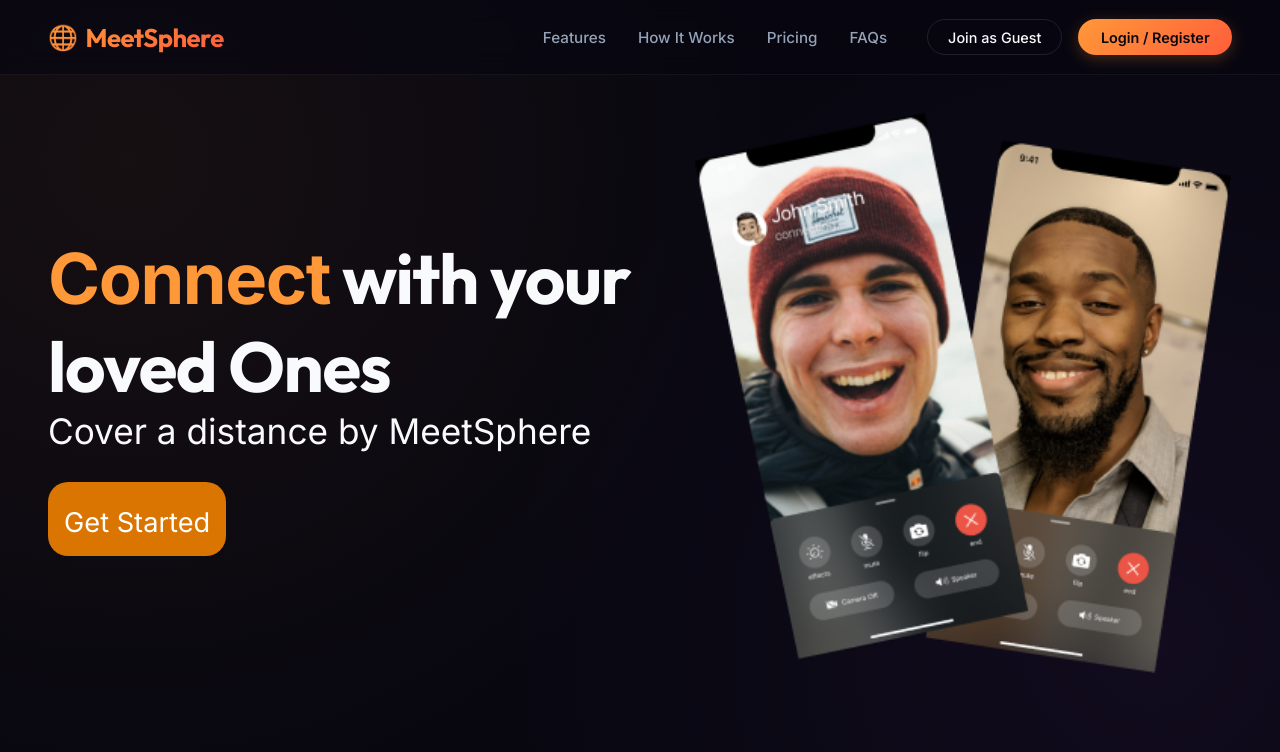
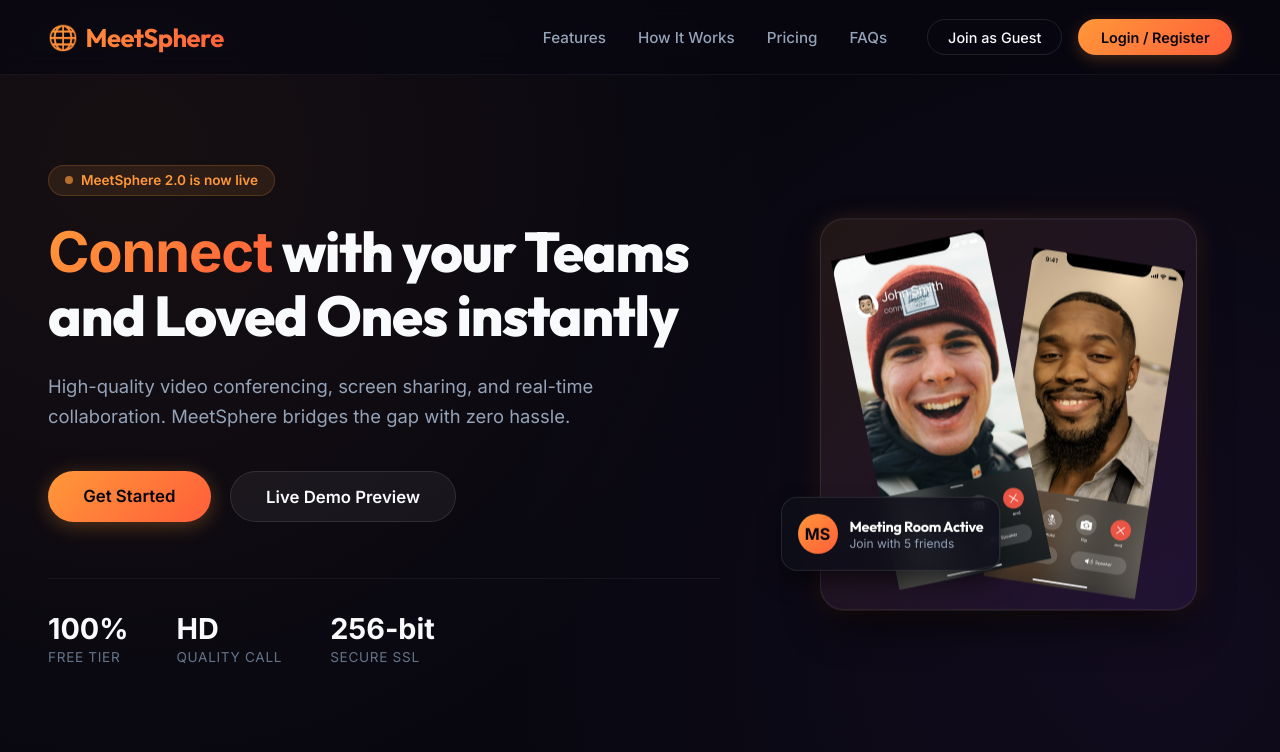
Before and after one commit to mainuddinkhudavand/MeetSphere, a React (Create React App) app in the folder frontend/: page / in a window 1280 px wide. Shown: the top 752 px of the page. Built offline with nearby package versions, Linux system fonts and the light colour scheme.

Commit message:
style: create premium Hero Section with dynamic typography and animated gradients

```diff
--- a/frontend/src/App.css
+++ b/frontend/src/App.css
@@ -110,36 +110,193 @@
   box-shadow: 0 6px 20px rgba(255, 152, 57, 0.4);
 }
 
-/* Old landing main container - to be replaced next */
-.landingMainContainer {
+/* Hero Section Styling */
+.heroSection {
   display: flex;
   justify-content: space-between;
-  padding-inline: 3rem;
-  height: 80vh;
   align-items: center;
+  padding: 5rem 3rem;
+  min-height: 85vh;
+  gap: 4rem;
+  position: relative;
 }
 
-.landingMainContainer>div:nth-child(1) {
-  font-size: 2.2rem;
+.heroLeft {
+  flex: 1.2;
+  display: flex;
+  flex-direction: column;
+  gap: 1.5rem;
+  z-index: 10;
 }
 
-.landingMainContainer>div:nth-child(1) div[role='button'] {
-  background: #D97500;
+.heroBadge {
   width: fit-content;
-  padding: 1rem;
-  border-radius: 20px;
-  margin-top: 1.9rem;
+  background: rgba(255, 152, 57, 0.1);
+  border: 1px solid rgba(255, 152, 57, 0.2);
+  color: var(--primary);
+  padding: 0.4rem 1rem;
+  border-radius: 50px;
+  font-size: 0.85rem;
+  font-weight: 600;
+  display: flex;
+  align-items: center;
+  gap: 0.5rem;
 }
 
-.landingMainContainer>div:nth-child(1) div[role='button'] a {
-  text-decoration: none;
-  color: white;
-  font-size: 1.7rem;
+.heroBadge .pulseDot {
+  width: 8px;
+  height: 8px;
+  background-color: var(--primary);
+  border-radius: 50%;
+  animation: pulse-glow 2s infinite;
 }
 
-.landingMainContainer>div:nth-child(2) img {
-  height: 70vh;
-  width: auto;
+.heroLeft h1 {
+  font-size: 3.5rem;
+  line-height: 1.15;
+  font-weight: 800;
+  margin: 0;
+}
+
+.heroLeft p {
+  font-size: 1.15rem;
+  color: var(--text-muted);
+  line-height: 1.6;
+  max-width: 550px;
+}
+
+.heroButtons {
+  display: flex;
+  gap: 1.2rem;
+  margin-top: 1rem;
+}
+
+.btn-hero-primary {
+  color: #080710;
+  background: var(--primary-gradient);
+  border: none;
+  padding: 0.9rem 2.2rem;
+  border-radius: 50px;
+  font-size: 1.05rem;
+  font-weight: 600;
+  cursor: pointer;
+  box-shadow: 0 4px 20px rgba(255, 152, 57, 0.3);
+  transition: all 0.3s ease;
+  text-decoration: none;
+  display: inline-block;
+  text-align: center;
+}
+
+.btn-hero-primary:hover {
+  transform: translateY(-3px);
+  box-shadow: 0 8px 25px rgba(255, 152, 57, 0.5);
+}
+
+.btn-hero-secondary {
+  color: var(--text-main);
+  background: rgba(255, 255, 255, 0.05);
+  border: 1px solid rgba(255, 255, 255, 0.1);
+  padding: 0.9rem 2.2rem;
+  border-radius: 50px;
+  font-size: 1.05rem;
+  font-weight: 600;
+  cursor: pointer;
+  transition: all 0.3s ease;
+  text-decoration: none;
+  display: inline-block;
+  text-align: center;
+}
+
+.btn-hero-secondary:hover {
+  background: rgba(255, 255, 255, 0.1);
+  border-color: rgba(255, 255, 255, 0.3);
+  transform: translateY(-3px);
+}
+
+.heroStats {
+  display: flex;
+  gap: 3rem;
+  margin-top: 2rem;
+  border-top: 1px solid rgba(255, 255, 255, 0.05);
+  padding-top: 2rem;
+}
+
+.statItem {
+  display: flex;
+  flex-direction: column;
+}
+
+.statValue {
+  font-size: 1.8rem;
+  font-weight: 700;
+  color: var(--text-main);
+}
+
+.statLabel {
+  font-size: 0.85rem;
+  color: var(--text-dim);
+  text-transform: uppercase;
+  letter-spacing: 0.05em;
+  margin-top: 0.2rem;
+}
+
+.heroRight {
+  flex: 0.8;
+  position: relative;
+  display: flex;
+  justify-content: center;
+  align-items: center;
+  z-index: 10;
+}
+
+.heroImageWrapper {
+  position: relative;
+  background: linear-gradient(135deg, rgba(255, 152, 57, 0.1) 0%, rgba(168, 85, 247, 0.1) 100%);
+  padding: 10px;
+  border-radius: 24px;
+  box-shadow: var(--shadow-lg), var(--shadow-glow);
+  border: 1px solid rgba(255, 255, 255, 0.1);
+  transition: transform 0.5s ease;
+}
+
+.heroImageWrapper:hover {
+  transform: rotate(-1deg) scale(1.02);
+}
+
+.heroRight img {
+  max-width: 100%;
+  height: auto;
+  border-radius: 16px;
+  display: block;
+}
+
+.heroFloatingCard {
+  position: absolute;
+  bottom: 30px;
+  left: -40px;
+  background: rgba(15, 15, 25, 0.85);
+  backdrop-filter: blur(12px);
+  -webkit-backdrop-filter: blur(12px);
+  border: 1px solid rgba(255, 255, 255, 0.1);
+  padding: 1rem;
+  border-radius: 16px;
+  display: flex;
+  align-items: center;
+  gap: 0.75rem;
+  box-shadow: var(--shadow-md);
+  animation: float 4s ease-in-out infinite;
+}
+
+.avatarRing {
+  width: 40px;
+  height: 40px;
+  border-radius: 50%;
+  background: var(--primary-gradient);
+  display: flex;
+  align-items: center;
+  justify-content: center;
+  font-weight: 700;
+  color: #080710;
 }
 
 .navBar {
--- a/frontend/src/pages/landing.jsx
+++ b/frontend/src/pages/landing.jsx
@@ -31,21 +31,54 @@ export default function LandingPage() {
             </nav>
 
 
-            <div className="landingMainContainer">
-                <div>
-                    <h1><span style={{ color: "#FF9839" }}>Connect</span> with your loved Ones</h1>
-
-                    <p>Cover a distance by MeetSphere</p>
-                    <div role='button'>
-                        <Link to={"/auth"}>Get Started</Link>
+            <header className="heroSection">
+                <div className="heroLeft">
+                    <div className="heroBadge">
+                        <span className="pulseDot"></span>
+                        MeetSphere 2.0 is now live
+                    </div>
+                    <h1>
+                        <span className="text-gradient">Connect</span> with your Teams and Loved Ones instantly
+                    </h1>
+                    <p>
+                        High-quality video conferencing, screen sharing, and real-time collaboration. MeetSphere bridges the gap with zero hassle.
+                    </p>
+                    <div className="heroButtons">
+                        <Link to="/auth" className="btn-hero-primary">
+                            Get Started
+                        </Link>
+                        <a href="#demo" className="btn-hero-secondary">
+                            Live Demo Preview
+                        </a>
+                    </div>
+                    <div className="heroStats">
+                        <div className="statItem">
+                            <span className="statValue">100%</span>
+                            <span className="statLabel">Free Tier</span>
+                        </div>
+                        <div className="statItem">
+                            <span className="statValue">HD</span>
+                            <span className="statLabel">Quality Call</span>
+                        </div>
+                        <div className="statItem">
+                            <span className="statValue">256-bit</span>
+                            <span className="statLabel">Secure SSL</span>
+                        </div>
                     </div>
                 </div>
-                <div>
-
-                    <img src="/mobile.png" alt="" />
-
+                <div className="heroRight">
+                    <div className="heroImageWrapper animate-float">
+                        <img src="/mobile.png" alt="MeetSphere Mobile App preview" />
+                        <div className="heroFloatingCard">
+                            <div className="avatarRing">MS</div>
+                            <div>
+                                <h4 style={{ margin: 0, fontSize: '0.9rem', color: 'white' }}>Meeting Room Active</h4>
+                                <p style={{ margin: 0, fontSize: '0.75rem', color: 'var(--text-muted)' }}>Join with 5 friends</p>
+                            </div>
+                        </div>
+                    </div>
                 </div>
-            </div>
+            </header>
 
 
 
```
